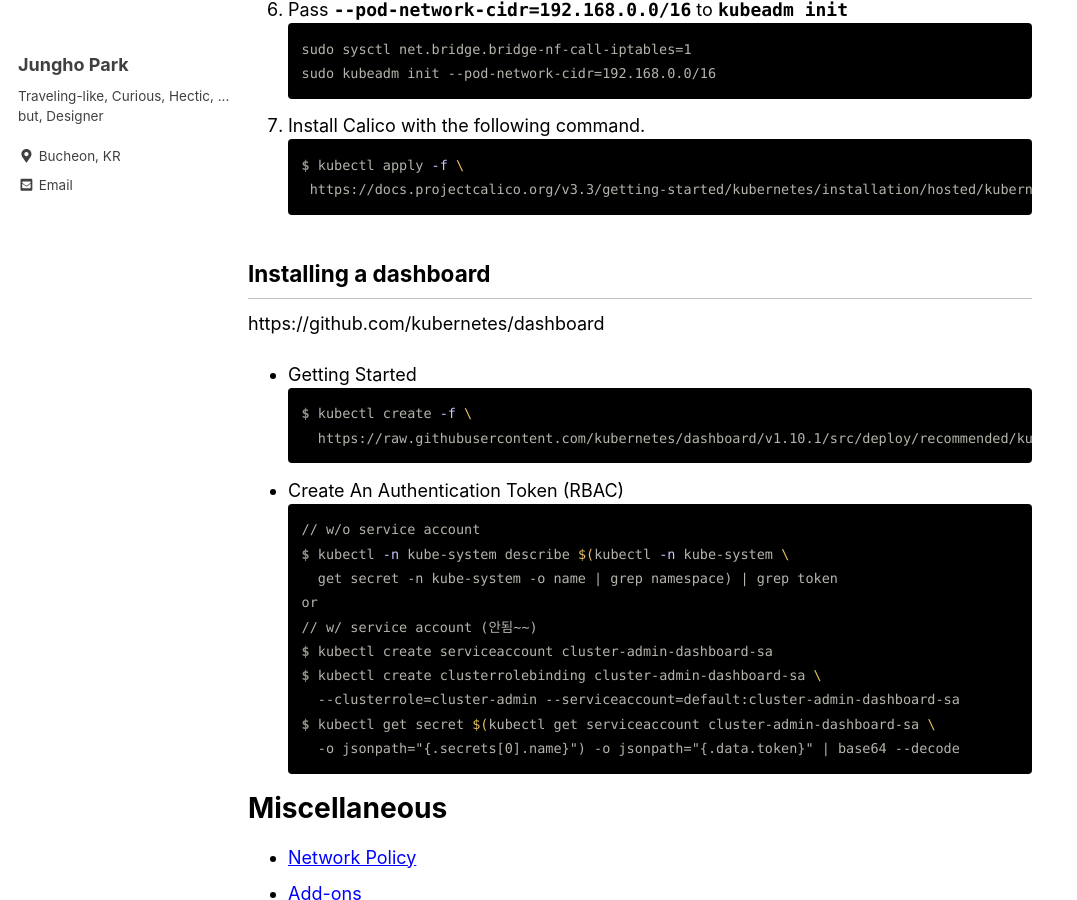
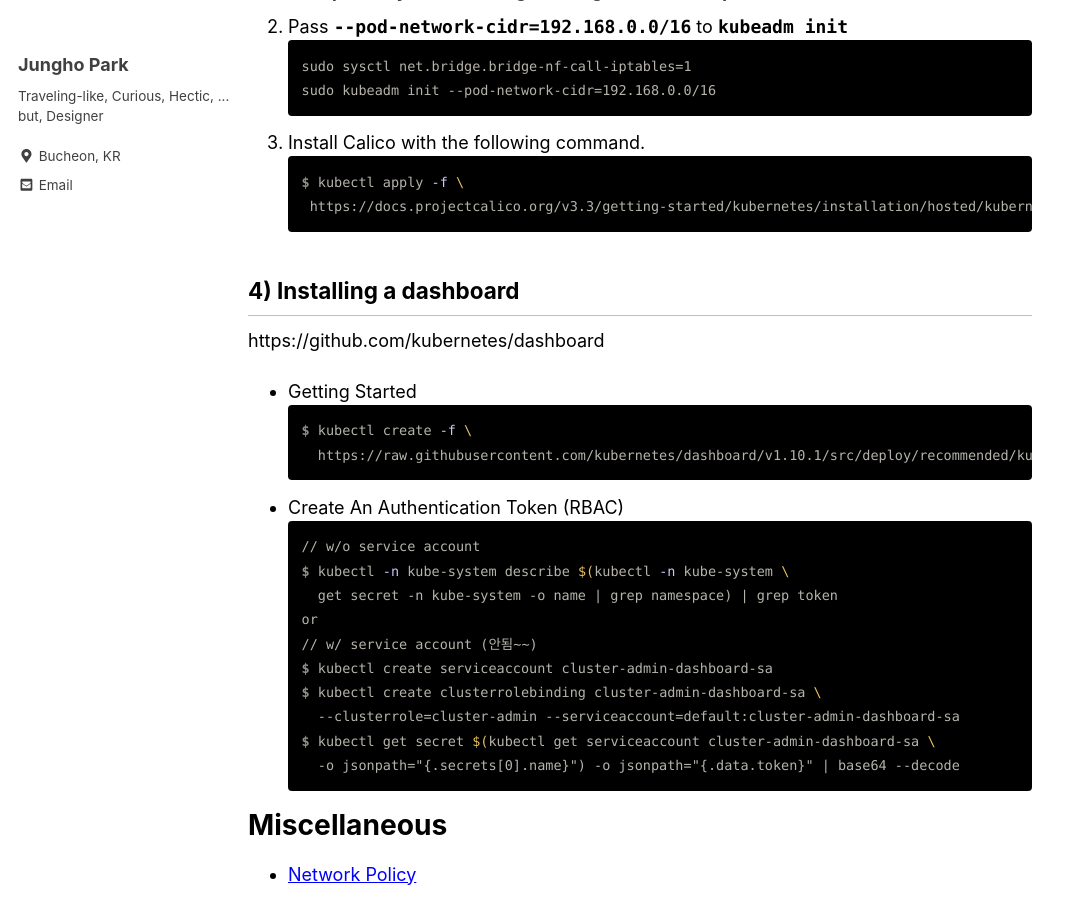
Before and after one commit to unipark00/tekrepo, a Jekyll site: the page built from _posts/2019-04-07-configure-k8s-cluster.md, in a window 1280 px wide and 900 px high, scrolled down 3530 px. Shown: the whole window, without its empty margins (0-1077 px from the left). Built offline with Jekyll 4.4.1, drawn with Linux system fonts in a browser that asks for light colours; cached includes are drawn as plain includes.

Commit message:
Update 2019-04-07-configure-k8s-cluster.md

````diff
--- a/_posts/2019-04-07-configure-k8s-cluster.md
+++ b/_posts/2019-04-07-configure-k8s-cluster.md
@@ -81,6 +81,7 @@ kubectl get pods --all-namespaces
 kubectl get pods -n kube-system
 kubectl describe nodes k8s-master
 ```
+
 ### Calico
 ![calico](https://github.com/unipark00/tekrepo/blob/master/_posts/20190418_182218.png?raw=true)
 1. Set **`/proc/sys/net/bridge/bridge-nf-call-iptables`** to **`1`**
@@ -95,7 +96,7 @@ $ kubectl apply -f \
     https://docs.projectcalico.org/v3.3/getting-started/kubernetes/installation/hosted/kubernetes-datastore/calico-networking/1.7/calico.yaml
 ```
 
-## Installing a dashboard
+## 4) Installing a dashboard
 https://github.com/kubernetes/dashboard
 * Getting Started
 ```console
````
